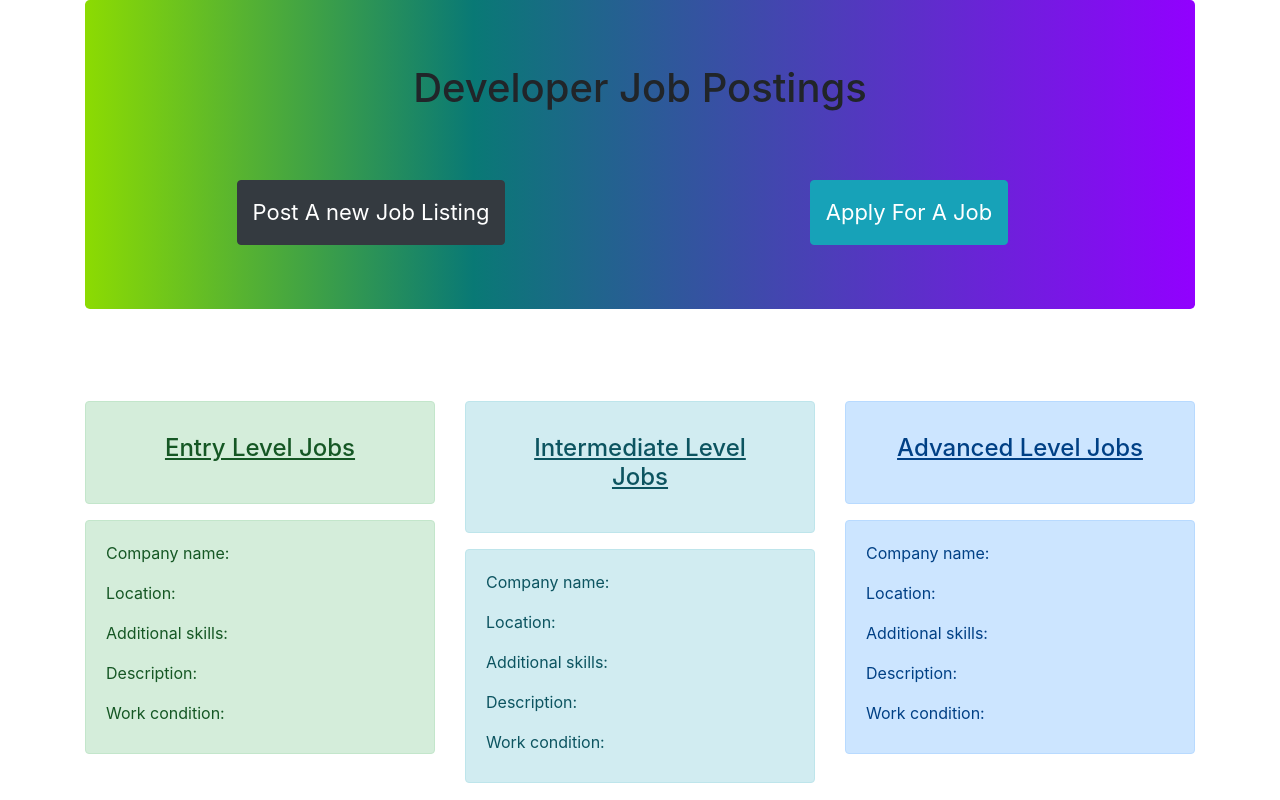
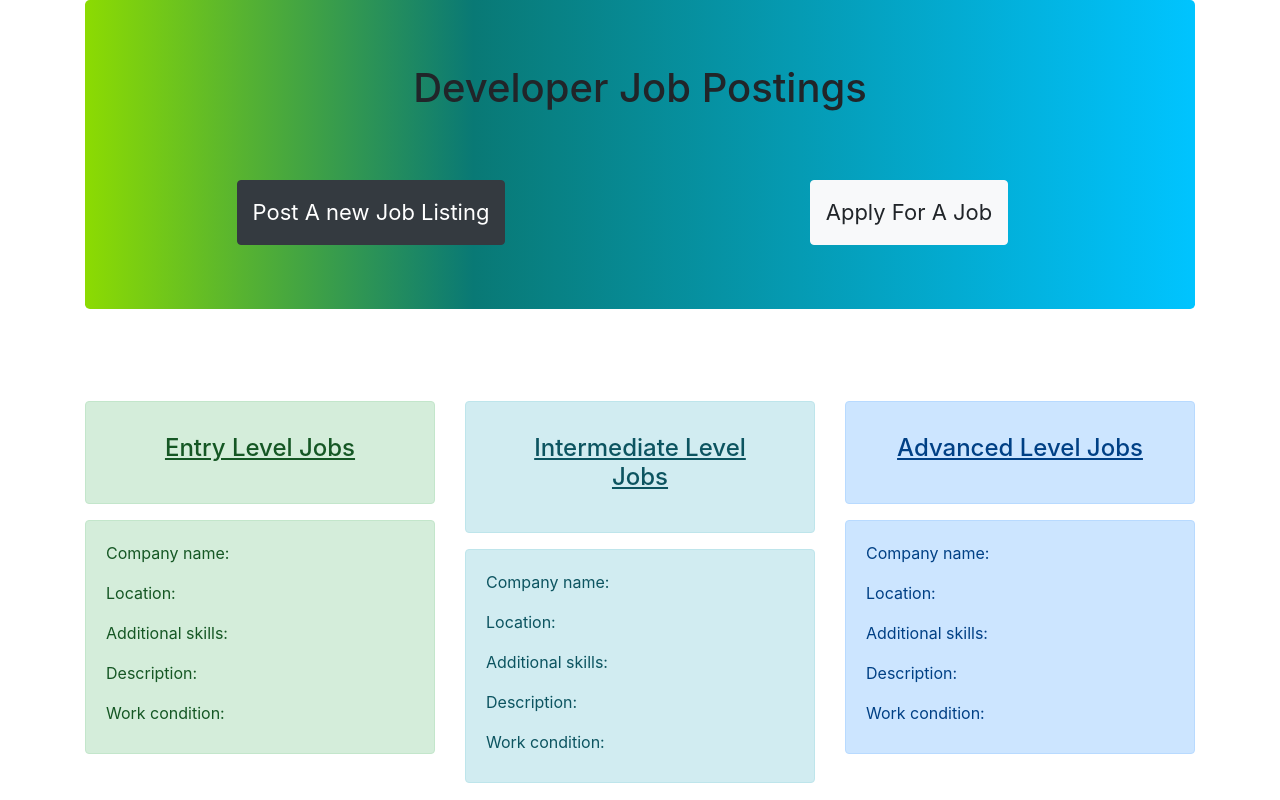
Before and after one commit to Ayaabusultan/developers, a plain HTML site: page index.html in a window 1280 px wide. Drawn offline with Linux system fonts and the light colour scheme.

Commit message:
Update styles for homepage

```diff
--- a/css/styles.css
+++ b/css/styles.css
@@ -14,7 +14,7 @@
 }
 
 .jumbotron {
-  background: linear-gradient(90deg, rgba(140,219,2,1) 0%, rgba(9,121,117,1) 35%, rgba(146,0,255,1) 100%);
+  background: linear-gradient(90deg, rgba(140,219,2,1) 0%, rgba(9,121,117,1) 35%, rgba(0,196,255,1) 100%);
 }
 
 #home-heading {
--- a/index.html
+++ b/index.html
@@ -18,7 +18,7 @@
             <a href="job-posting.html" target="_blank"><button type="button" id="posting-btn" class="btn btn-dark">Post A new Job Listing</button></a>
           </div>
           <div class="col-md-6">
-            <a href="application.html" target="_blank"><button type="button" id="apply" class="btn btn-info">Apply For A Job</button></a>
+            <a href="application.html" target="_blank"><button type="button" id="apply" class="btn btn-light">Apply For A Job</button></a>
           </div>
         </div>
       </div>
```
